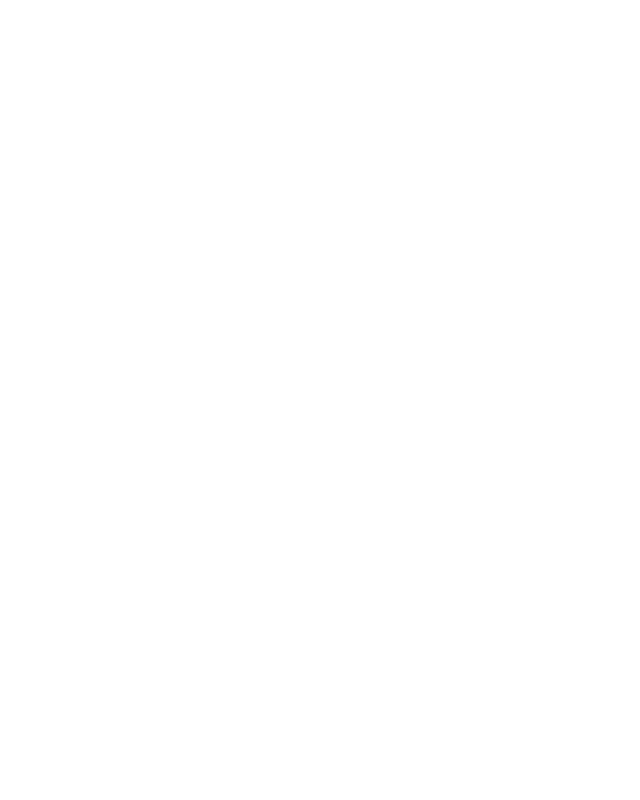
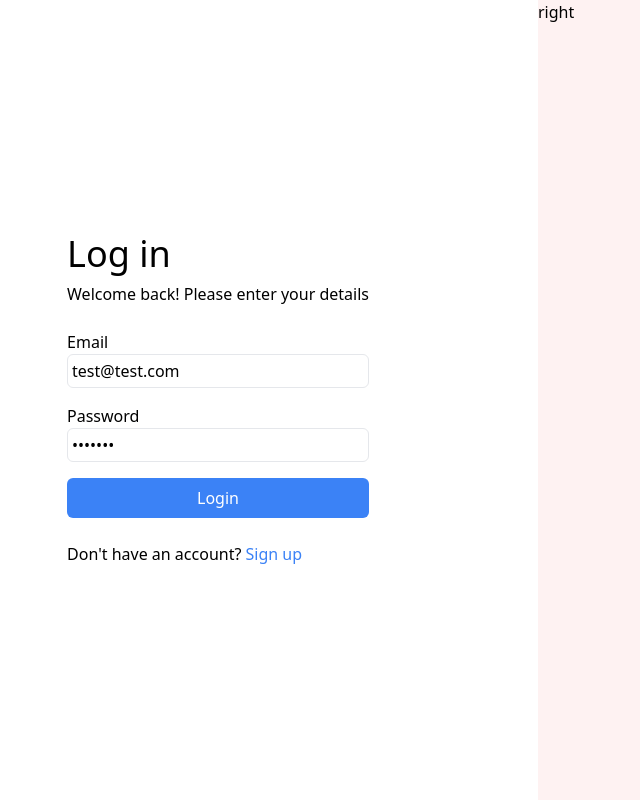
Before and after one commit to M3fjuLeo/STRONG, a React (Vite) app: page /login in a window 1280 px wide. Before the commit this address had no page. Shown: the whole page, without its empty margins (102-742 px from the left). Built offline with nearby package versions, Linux system fonts and the light colour scheme.

Commit message:
Implement login form and functionality

```diff
--- a/src/App.tsx
+++ b/src/App.tsx
@@ -6,6 +6,9 @@ import Home from "./pages/Home";
 import Settings from "./pages/Settings";
 import { QueryClient, QueryClientProvider } from "@tanstack/react-query";
 import { Toaster } from "react-hot-toast";
+import Login from "./pages/Login";
+import PageNotFound from "./pages/PageNotFound";
+import ProtectedRoute from "./components/ProtectedRoute";
 
 const queryClient = new QueryClient({
   defaultOptions: {
@@ -18,13 +21,22 @@ function App() {
     <QueryClientProvider client={queryClient}>
       <BrowserRouter>
         <Routes>
-          <Route element={<AppLayout />}>
+          <Route
+            element={
+              <ProtectedRoute>
+                <AppLayout />
+              </ProtectedRoute>
+            }
+          >
             <Route index element={<Navigate replace to="home" />} />
             <Route path="home" element={<Home />} />
             <Route path="exercises" element={<Exercises />} />
             <Route path="history" element={<History />} />
             <Route path="settings" element={<Settings />} />
           </Route>
+
+          <Route path="login" element={<Login />} />
+          <Route path="*" element={<PageNotFound />} />
         </Routes>
 
         <Toaster
--- /dev/null
+++ b/src/authentication/LoginForm.tsx
@@ -0,0 +1,50 @@
+import React, { useState } from "react";
+import ConfirmButton from "../ui/ConfirmButton";
+import { useLogin } from "./useLogin";
+
+const LoginForm = () => {
+  const [email, setEmail] = useState("test@test.com");
+  const [password, setPassword] = useState("test123");
+  const { login, isLoading } = useLogin();
+
+  function handleSubmit(e: React.FormEvent<HTMLFormElement>) {
+    e.preventDefault();
+    if (!email || !password) return;
+
+    login({ email, password });
+  }
+
+  return (
+    <form onSubmit={handleSubmit} className="flex flex-col gap-4">
+      <div className="flex flex-col">
+        <label htmlFor="">Email</label>
+        <input
+          onChange={(e) => {
+            setEmail(e.target.value);
+          }}
+          type="email"
+          id="email"
+          value={email}
+          className="border rounded-md p-1"
+        />
+      </div>
+
+      <div className="flex flex-col">
+        <label htmlFor="">Password</label>
+        <input
+          onChange={(e) => {
+            setPassword(e.target.value);
+          }}
+          type="password"
+          id="password"
+          value={password}
+          className="border rounded-md p-1"
+        />
+      </div>
+
+      <ConfirmButton disabled={isLoading}>Login</ConfirmButton>
+    </form>
+  );
+};
+
+export default LoginForm;
--- /dev/null
+++ b/src/authentication/useLogin.ts
@@ -0,0 +1,27 @@
+import { useMutation, useQueryClient } from "@tanstack/react-query";
+import toast from "react-hot-toast";
+import { useNavigate } from "react-router-dom";
+import { login as loginApi, LoginProps } from "../services/apiAuth";
+
+export function useLogin() {
+  const queryClient = useQueryClient();
+  const navigate = useNavigate();
+
+  const { mutate: login, status } = useMutation({
+    mutationFn: ({ email, password }: LoginProps) =>
+      loginApi({ email, password }),
+    onSuccess: (user) => {
+      queryClient.setQueryData(["user"], user.user);
+      navigate("/home", { replace: true });
+    },
+
+    onError: (err) => {
+      console.log(err.message);
+      toast.error("provided email or password are incorrect");
+    },
+  });
+
+  const isLoading = status === "pending";
+
+  return { login, isLoading };
+}
--- /dev/null
+++ b/src/authentication/useUser.ts
@@ -0,0 +1,11 @@
+import { useQuery } from "@tanstack/react-query";
+import { getCurrentUser } from "../services/apiAuth";
+
+export function useUser() {
+  const { data: user, isLoading } = useQuery({
+    queryKey: ["user"],
+    queryFn: getCurrentUser,
+  });
+
+  return { user, isLoading, isAuthenticated: user?.role === "authenticated" };
+}
--- /dev/null
+++ b/src/components/ProtectedRoute.tsx
@@ -0,0 +1,18 @@
+import React, { useEffect } from "react";
+import { useNavigate } from "react-router-dom";
+import { useUser } from "../authentication/useUser";
+
+const ProtectedRoute = ({ children }) => {
+  const { isAuthenticated, user, isLoading } = useUser();
+  const navigate = useNavigate();
+
+  useEffect(() => {
+    if (!isAuthenticated && !isLoading) {
+      navigate("/login");
+    }
+  }, [navigate, isAuthenticated, isLoading]);
+
+  if (isAuthenticated) return children;
+};
+
+export default ProtectedRoute;
--- /dev/null
+++ b/src/pages/Login.tsx
@@ -0,0 +1,31 @@
+import React, { useState } from "react";
+import LoginForm from "../authentication/LoginForm";
+
+const Login = () => {
+  return (
+    <div className="flex h-svh">
+      <div className="flex-1 flex items-center justify-center">
+        <div className=" p-2 flex flex-col gap-6">
+          <div>
+            <p className="text-4xl mb-2">Log in</p>
+            <p className="font-light">
+              Welcome back! Please enter your details
+            </p>
+          </div>
+
+          <LoginForm />
+
+          <p className="font-light">
+            Don't have an account?{" "}
+            <span className="text-blue-500 cursor-pointer font-normal">
+              Sign up
+            </span>
+          </p>
+        </div>
+      </div>
+      <div className="flex-1 bg-red-50 ">right</div>
+    </div>
+  );
+};
+
+export default Login;
--- /dev/null
+++ b/src/pages/PageNotFound.tsx
@@ -0,0 +1,7 @@
+import React from "react";
+
+const PageNotFound = () => {
+  return <div>PageNotFound</div>;
+};
+
+export default PageNotFound;
--- /dev/null
+++ b/src/services/apiAuth.ts
@@ -0,0 +1,28 @@
+import supabase from "./supabase";
+
+export interface LoginProps {
+  email: string;
+  password: string;
+}
+
+export async function login({ email, password }: LoginProps) {
+  const { data, error } = await supabase.auth.signInWithPassword({
+    email,
+    password,
+  });
+
+  if (error) throw new Error(error.message);
+
+  return data;
+}
+
+export async function getCurrentUser() {
+  const { data: session } = await supabase.auth.getSession();
+  if (!session.session) return null;
+
+  const { data, error } = await supabase.auth.getUser();
+
+  if (error) throw new Error(error.message);
+
+  return data?.user;
+}
--- a/src/ui/ConfirmButton.tsx
+++ b/src/ui/ConfirmButton.tsx
@@ -3,7 +3,7 @@ import React from "react";
 interface ConfirmButtonProps {
   children: React.ReactNode;
   disabled: boolean;
-  onClick: (event: React.MouseEvent<HTMLButtonElement>) => void;
+  onClick?: (event: React.MouseEvent<HTMLButtonElement>) => void;
   type?: "danger";
 }
 
--- a/src/ui/SortBy.jsx
+++ b/src/ui/SortBy.jsx
@@ -3,7 +3,7 @@ import { useSearchParams } from "react-router-dom";
 
 const SortBy = () => {
   const [searchParams, setSearchParams] = useSearchParams();
-  const sortBy = searchParams.get("muscleGroup") || "";
+  // const sortBy = searchParams.get("muscleGroup") || "";
 
   function handleChange(e) {
     searchParams.set("muscleGroup", e.target.value);
```
